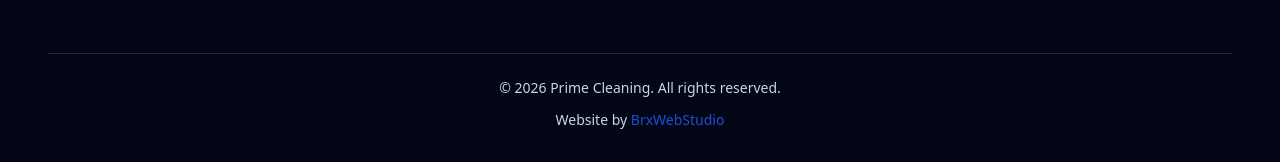
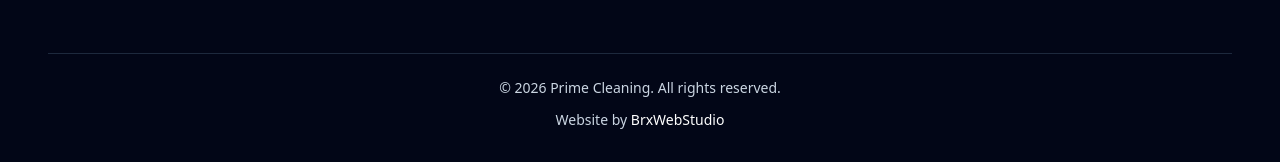
Before and after one commit to zBraaad98/BrxCleaningWebsite, a website: page index.html in a window 1280 px wide. Shown: the part 5630-5792 px from the top of the page. Drawn offline with nearby package versions, Linux system fonts and the light colour scheme.

Commit message:
changed link color in footer

```diff
--- a/index.html
+++ b/index.html
@@ -905,7 +905,7 @@
             class="hover:text-white transition text-slate-300"
           >
             Website by
-            <span class="text-primary font-medium">BrxWebStudio</span>
+            <span class="text-white font-medium">BrxWebStudio</span>
           </a>
         </div>
       </div>
```
